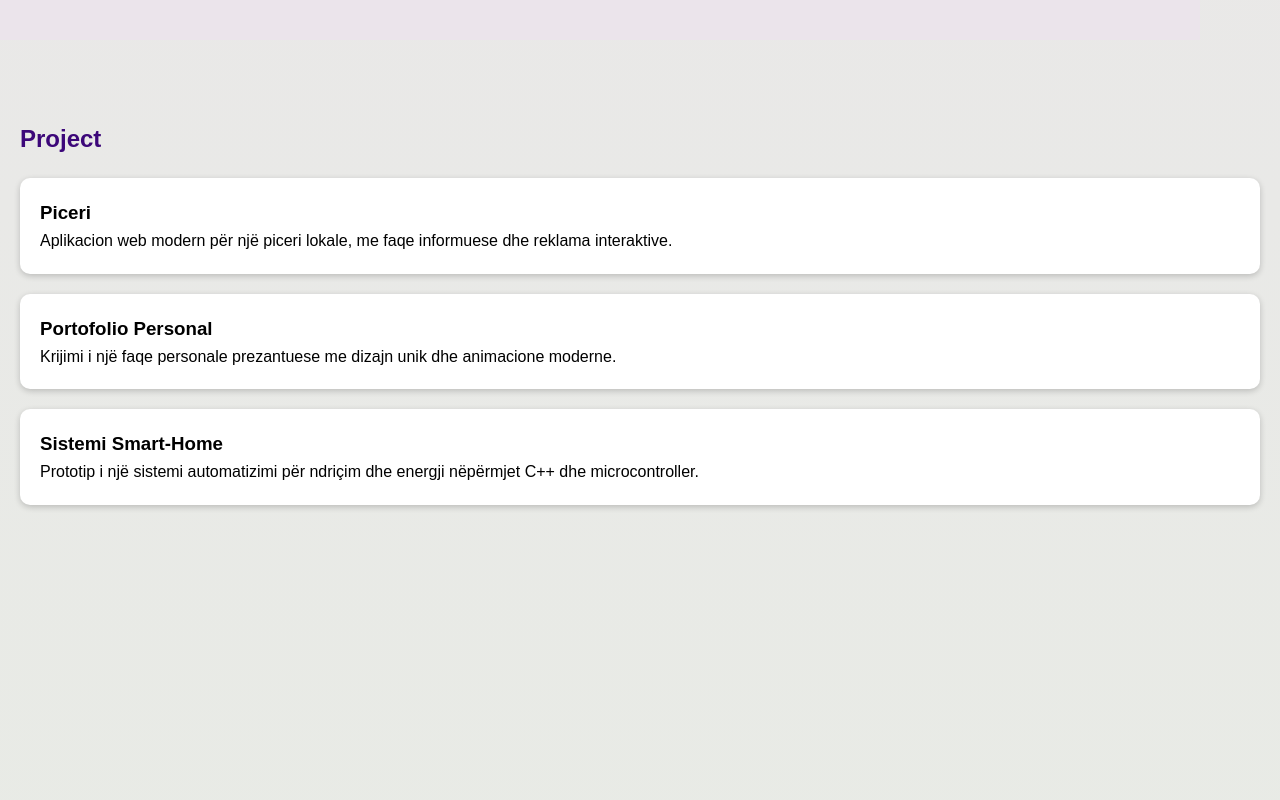
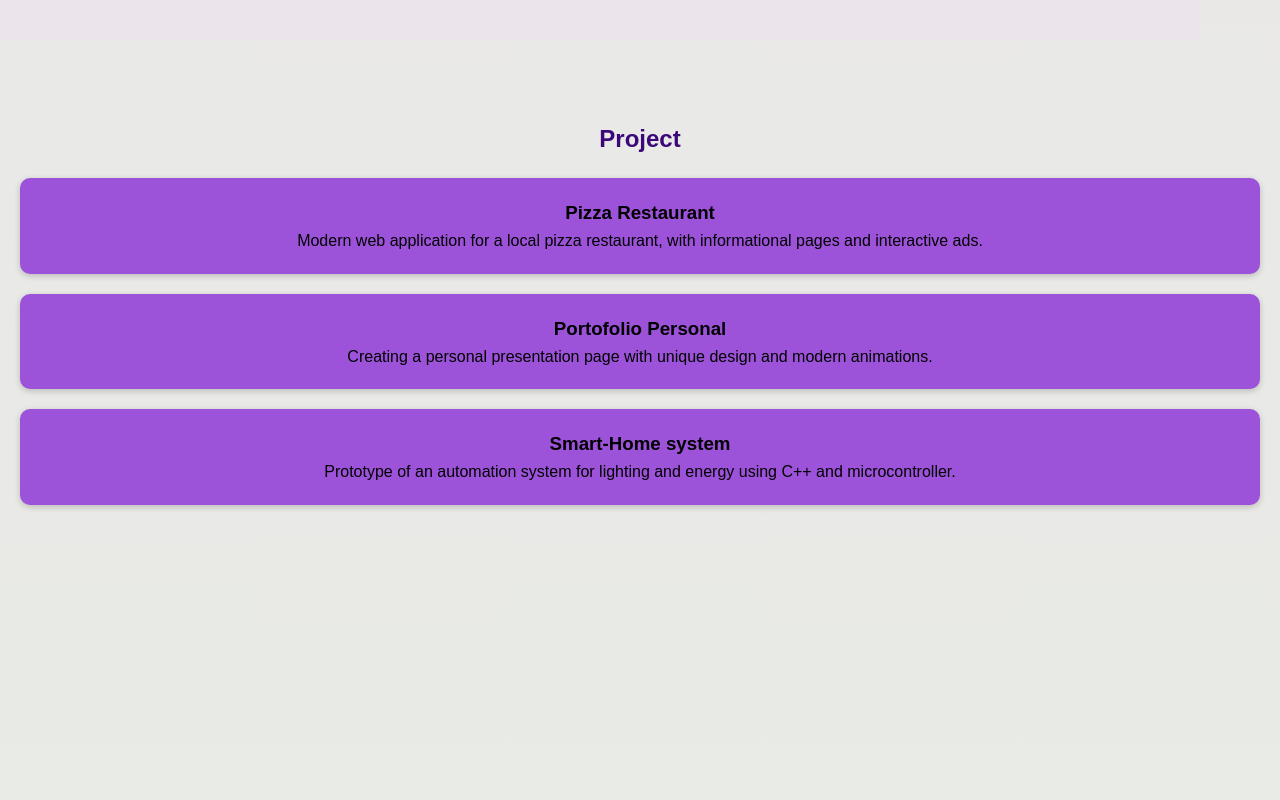
Before and after one commit to Bekim-osmani/Bekim-Portofolio, a plain HTML site: page index.html in a window 1280 px wide. Shown: the part 1620-2420 px from the top of the page. Drawn offline with Linux system fonts and the light colour scheme.

Commit message:
project-card

```diff
--- a/index.html
+++ b/index.html
@@ -119,18 +119,19 @@
     <h2>Project</h2>
 
     <div class="project-card">
-      <h3>Piceri</h3>
-      <p>Aplikacion web modern për një piceri lokale, me faqe informuese dhe reklama interaktive.</p>
+      <h3>Pizza Restaurant</h3>
+      <p>
+Modern web application for a local pizza restaurant, with informational pages and interactive ads.</p>
     </div>
 
     <div class="project-card">
       <h3>Portofolio Personal</h3>
-      <p>Krijimi i një faqe personale prezantuese me dizajn unik dhe animacione moderne.</p>
+      <p>Creating a personal presentation page with unique design and modern animations.</p>
     </div>
 
     <div class="project-card">
-      <h3>Sistemi Smart-Home</h3>
-      <p>Prototip i një sistemi automatizimi për ndriçim dhe energji nëpërmjet C++ dhe microcontroller.</p>
+      <h3>Smart-Home system</h3>
+      <p>Prototype of an automation system for lighting and energy using C++ and microcontroller.</p>
     </div>
   </section>
 
--- a/style.css
+++ b/style.css
@@ -323,15 +323,18 @@
     }
 
     #projektet {
-      background: #e0e0eb;
+      background: #9b9bd6;
     }
 
     h2 {
       color: #3c0779;
+      text-align: center;
+      align-items: center;
     }
 
     .project-card {
-      background: white;
+      background: rgb(157, 82, 218);
+      text-align: center;
       padding: 20px;
       margin: 20px 0;
       border-radius: 10px;
```
